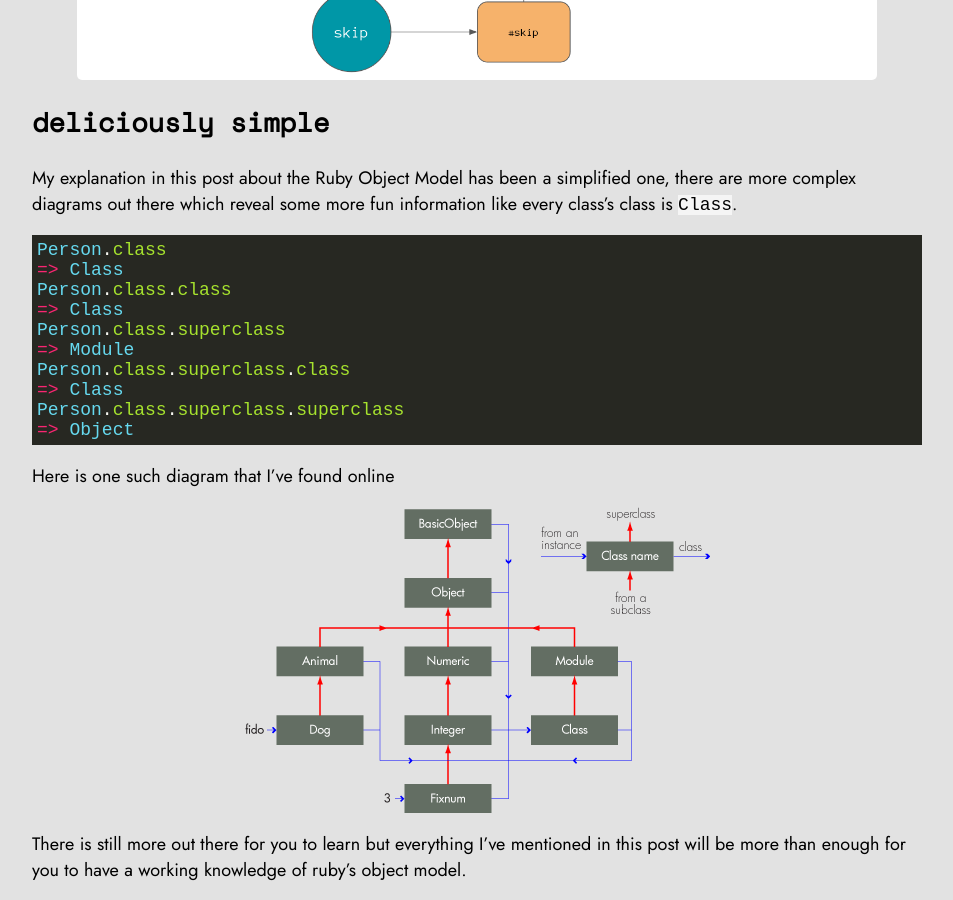
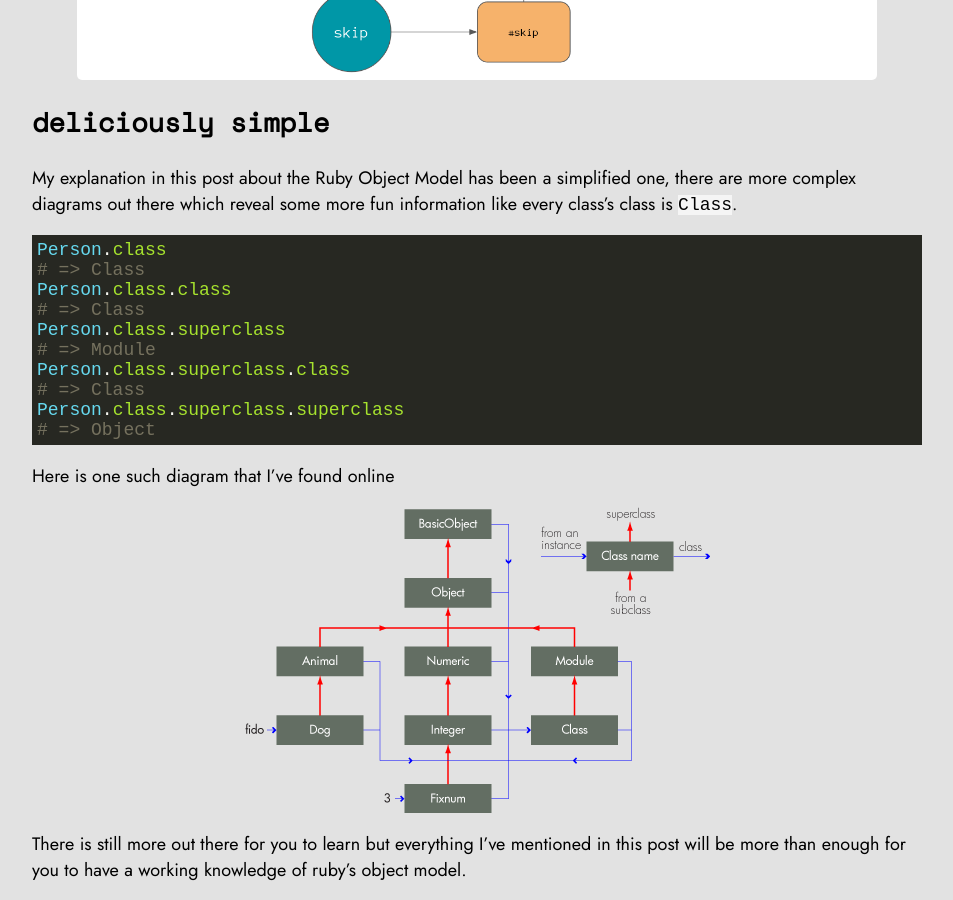
Before and after one commit to skipcloud/skipcloud.github.io, a Jekyll site: the page built from _posts/2020-05-17-ruby-object-model.md, in a window 1280 px wide and 900 px high, scrolled down 9179 px. Shown: the whole window, without its empty margins (163-1116 px from the left). Built offline with Jekyll 4.4.1, drawn with Linux system fonts in a browser that asks for light colours.

````diff
--- a/_posts/2020-05-17-ruby-object-model.md
+++ b/_posts/2020-05-17-ruby-object-model.md
@@ -337,15 +337,15 @@ information like every class's class is `Class`.
 
 ```ruby
 Person.class
-=> Class
+# => Class
 Person.class.class
-=> Class
+# => Class
 Person.class.superclass
-=> Module
+# => Module
 Person.class.superclass.class
-=> Class
+# => Class
 Person.class.superclass.superclass
-=> Object
+# => Object
 ```
 
 Here is one such diagram that I've found online
````
